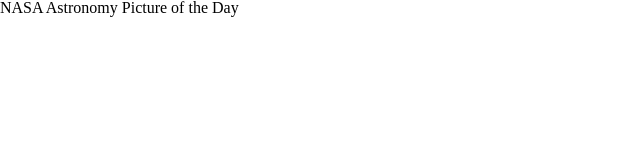
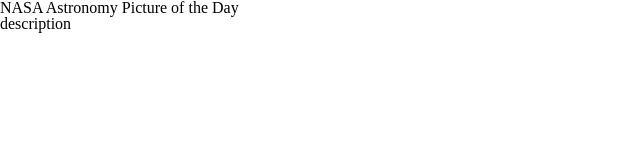
Before and after one commit to kitchb/KB_INM420SBB_A3_RestAPI, a website: page public/index.html in a window 1280 px wide. Shown: the full height of the page, 0-640 px from the left. Drawn offline with nearby package versions, Linux system fonts and the light colour scheme; no server answers.

Commit message:
Update index.html

```diff
--- a/public/index.html
+++ b/public/index.html
@@ -13,7 +13,7 @@
 
 <body>
     <h1>NASA Astronomy Picture of the Day</h1>
-
+    <h2>description</h2>
     <!-- EXTERNAL JS -->
     <script src="js/main.js"></script>
 </body>
```
